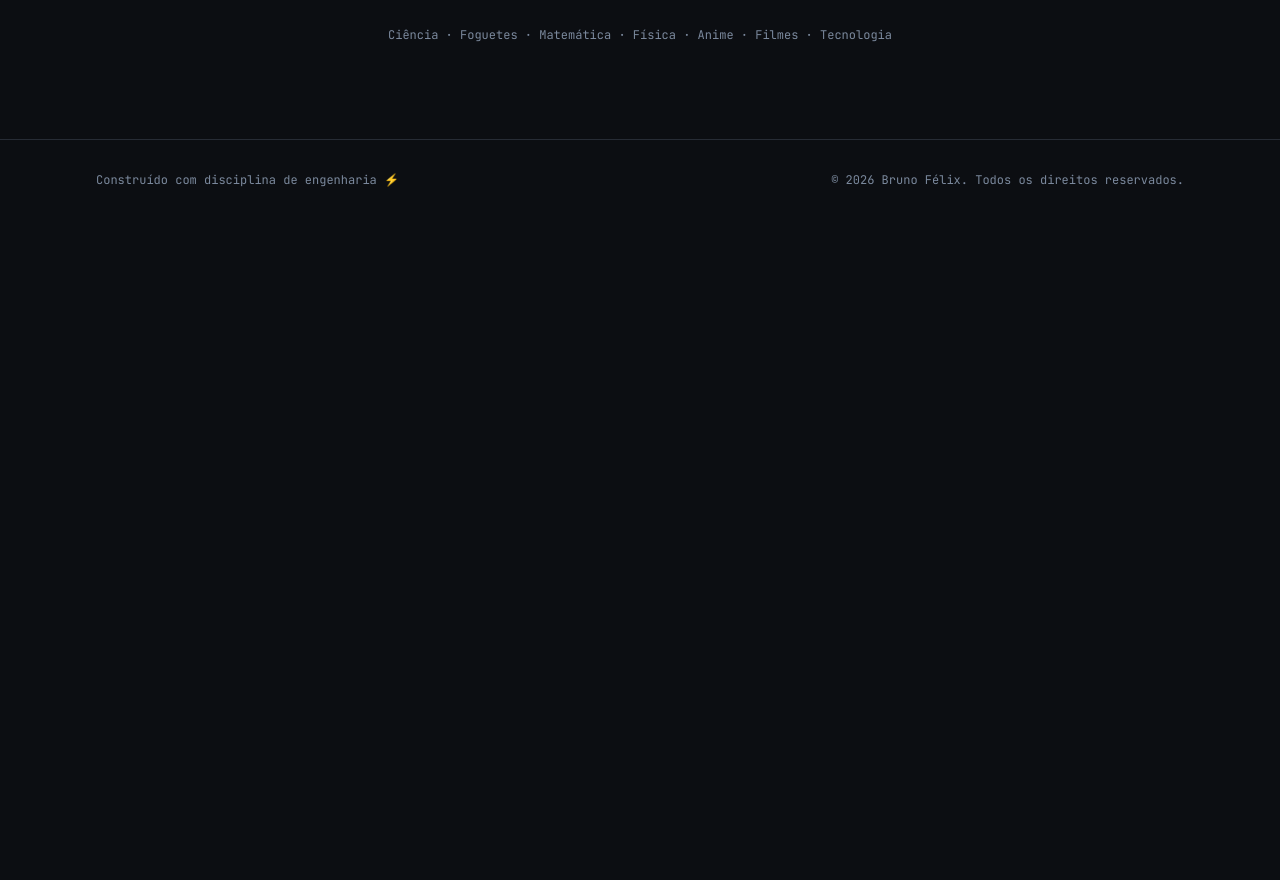
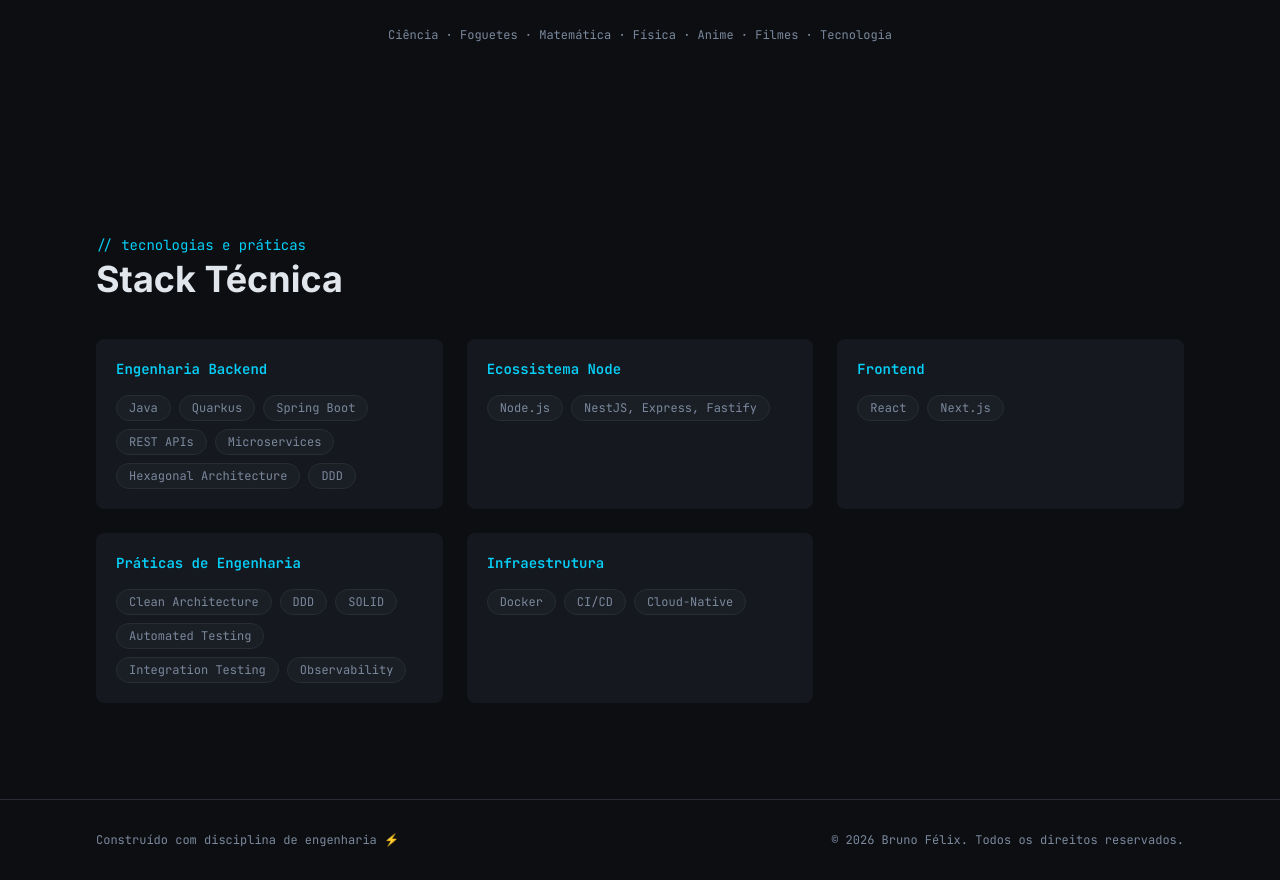
Before and after one commit to BrunoFelixDeSousa/backend-architect-portfolio, a React (Vite) app: page / in a window 1280 px wide. Shown: the part 1260-2140 px from the top of the page. Before the commit the page ends 1480 px from the top, so only its background shows below. Built offline with nearby package versions, Linux system fonts and the light colour scheme.

Commit message:
feat: cria componente skills

```diff
--- /dev/null
+++ b/src/components/SkillsSection/index.tsx
@@ -0,0 +1,64 @@
+import { motion } from "framer-motion";
+import { useLanguage } from "../../i18n/LanguageContext";
+
+const skillsData = {
+  backend: ["Java", "Quarkus", "Spring Boot", "REST APIs", "Microservices", "Hexagonal Architecture", "DDD"],
+  node: ["Node.js", "NestJS, Express, Fastify"],
+  frontend: ["React", "Next.js"],
+  practices: ["Clean Architecture", "DDD", "SOLID", "Automated Testing", "Integration Testing", "Observability"],
+  infra: ["Docker", "CI/CD", "Cloud-Native"],
+};
+
+const categoryKeys = Object.keys(skillsData) as (keyof typeof skillsData)[];
+
+export function SkillsSection() {
+  const { t } = useLanguage();
+  const catLabels = t.skills.categories;
+
+  return (
+    <section id="skills" className="py-24 relative">
+      <div className="absolute inset-0 bg-grid-pattern opacity-20 pointer-events-none" />
+      <div className="section-container relative z-10">
+        <motion.div
+          initial={{ opacity: 0, y: 20 }}
+          whileInView={{ opacity: 1, y: 0 }}
+          viewport={{ once: true }}
+        >
+          <p className="font-mono text-primary text-sm mb-1">
+            {t.skills.subtitle}
+          </p>
+          <h2 className="text-3xl sm:text-4xl font-bold text-foreground mb-10">
+            {t.skills.title}
+          </h2>
+        </motion.div>
+
+        <div className="grid sm:grid-cols-2 lg:grid-cols-3 gap-6">
+          {categoryKeys.map((key, i) => (
+            <motion.div
+              key={key}
+              initial={{ opacity: 0, y: 20 }}
+              whileInView={{ opacity: 1, y: 0 }}
+              viewport={{ once: true }}
+              transition={{ delay: i * 0.1 }}
+              className="neon-border rounded-lg p-5 bg-card"
+            >
+              <h3 className="font-mono text-primary text-sm font-semibold mb-4">
+                {catLabels[key as keyof typeof catLabels]}
+              </h3>
+              <div className="flex flex-wrap gap-2">
+                {skillsData[key].map((skill) => (
+                  <span
+                    key={skill}
+                    className="px-3 py-1 text-xs font-mono rounded-full border border-border text-muted-foreground bg-muted/50 hover:border-primary hover:text-primary transition-colors"
+                  >
+                    {skill}
+                  </span>
+                ))}
+              </div>
+            </motion.div>
+          ))}
+        </div>
+      </div>
+    </section>
+  );
+}
--- a/src/components/index.tsx
+++ b/src/components/index.tsx
@@ -1,4 +1,5 @@
 export { Navbar } from './Navbar';
 export { HeroSection } from './HeroSection';
 export { AboutSection } from './AboutSection';
+export { SkillsSection } from './SkillsSection';
 export { Footer } from './Footer';
--- a/src/i18n/translations.ts
+++ b/src/i18n/translations.ts
@@ -26,6 +26,17 @@ export const translations = {
       p3: "I also explore the Node.js ecosystem with NestJS and have foundational knowledge of React and Next.js. My goal is to become a specialist in Java and Quarkus, creating systems that are maintainable, testable, and designed for scale.",
       interests:
         "Science · Rockets · Mathematics · Physics · Anime · Movies · Technology",
+    },
+    skills: {
+      title: "Tech Stack",
+      subtitle: "// technologies & practices",
+      categories: {
+        backend: "Backend Engineering",
+        node: "Node Ecosystem",
+        frontend: "Frontend",
+        practices: "Engineering Practices",
+        infra: "Infrastructure",
+      },
     },
     footer: {
       built: "Built with engineering discipline",
@@ -60,6 +71,17 @@ export const translations = {
       interests:
         "Ciência · Foguetes · Matemática · Física · Anime · Filmes · Tecnologia",
     },
+    skills: {
+      title: "Stack Técnica",
+      subtitle: "// tecnologias e práticas",
+      categories: {
+        backend: "Engenharia Backend",
+        node: "Ecossistema Node",
+        frontend: "Frontend",
+        practices: "Práticas de Engenharia",
+        infra: "Infraestrutura",
+      },
+    },
     footer: {
       built: "Construído com disciplina de engenharia",
       rights: "Todos os direitos reservados.",
@@ -93,6 +115,17 @@ export const translations = {
       interests:
         "Ciencia · Cohetes · Matemáticas · Física · Anime · Películas · Tecnología",
     },
+    skills: {
+      title: "Stack Técnico",
+      subtitle: "// tecnologías y prácticas",
+      categories: {
+        backend: "Ingeniería Backend",
+        node: "Ecosistema Node",
+        frontend: "Frontend",
+        practices: "Prácticas de Ingeniería",
+        infra: "Infraestructura",
+      },
+    },
     footer: {
       built: "Construido con disciplina de ingeniería",
       rights: "Todos los derechos reservados.",
--- a/src/page/Home.tsx
+++ b/src/page/Home.tsx
@@ -1,4 +1,4 @@
-import { Navbar, Footer, HeroSection, AboutSection } from "../components";
+import { Navbar, Footer, HeroSection, AboutSection, SkillsSection } from "../components";
 
 export function Home() {
   return (
@@ -6,6 +6,7 @@ export function Home() {
       <Navbar />
       <HeroSection />
       <AboutSection />
+      <SkillsSection />
       <Footer />
     </div>
   )
```
